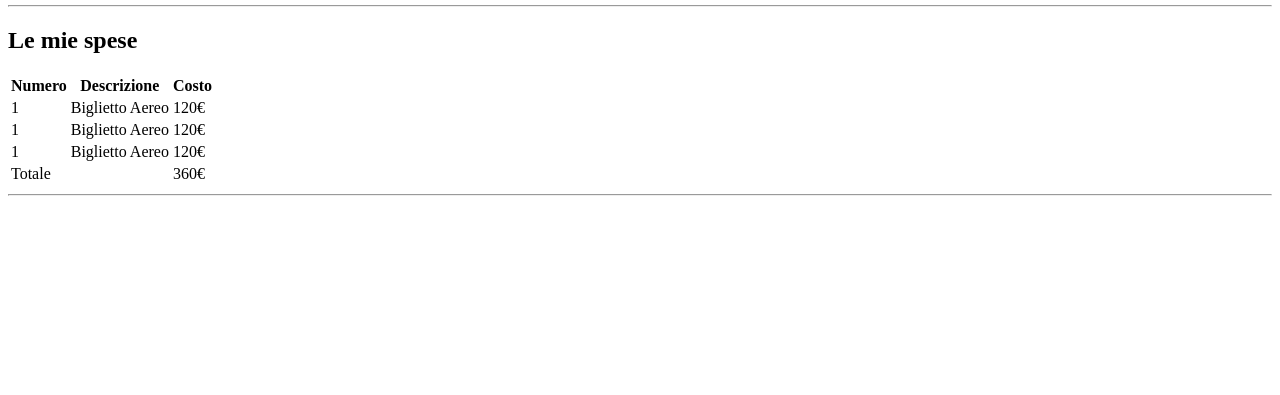
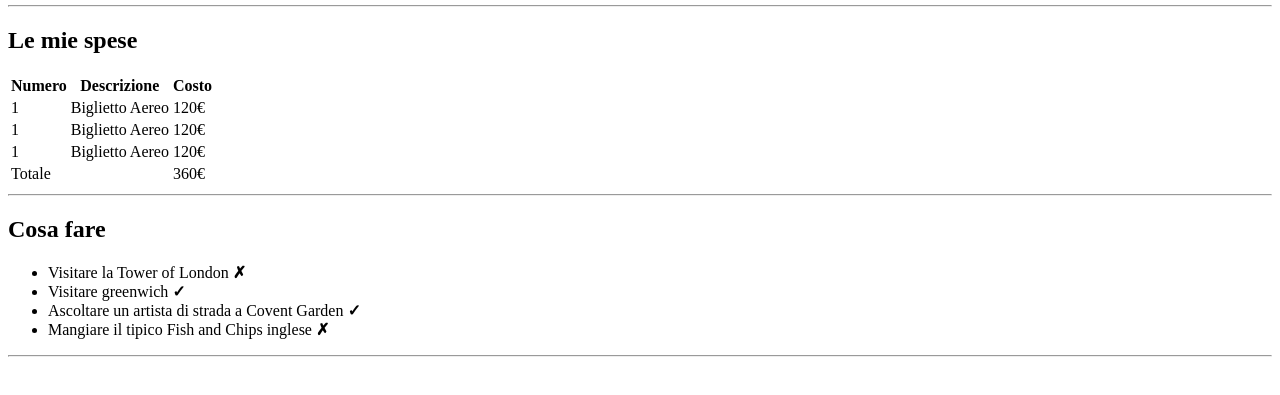
Before and after one commit to IvanRusso91/html-london-trip, a plain HTML site: page index.html in a window 1280 px wide. Shown: the part 101-496 px from the top of the page. Drawn offline with Linux system fonts and the light colour scheme.

Commit message:
Aggiunto lista Cose da Fare

```diff
--- a/index.html
+++ b/index.html
@@ -17,6 +17,7 @@
   </head>
 
   <main>
+
     <section>
       <h2>Le mie spese</h2>
 
@@ -58,6 +59,18 @@
         </tfoot>
 
       </table>
+      <!-- /tabella -->
+      <hr>
+    </section>
+
+    <section>
+      <h2>Cosa fare</h2>
+      <ul>
+        <li>Visitare la Tower of London <strong>&cross;</strong></li>
+        <li>Visitare greenwich <strong>&check;</strong></li>
+        <li>Ascoltare un artista di strada a Covent Garden <strong>&check;</strong></li>
+        <li>Mangiare il tipico Fish and Chips inglese <strong>&cross;</strong></li>
+      </ul>
       <hr>
     </section>
   </main>
```
Lines whose indentation alone changed are shown as unchanged.
